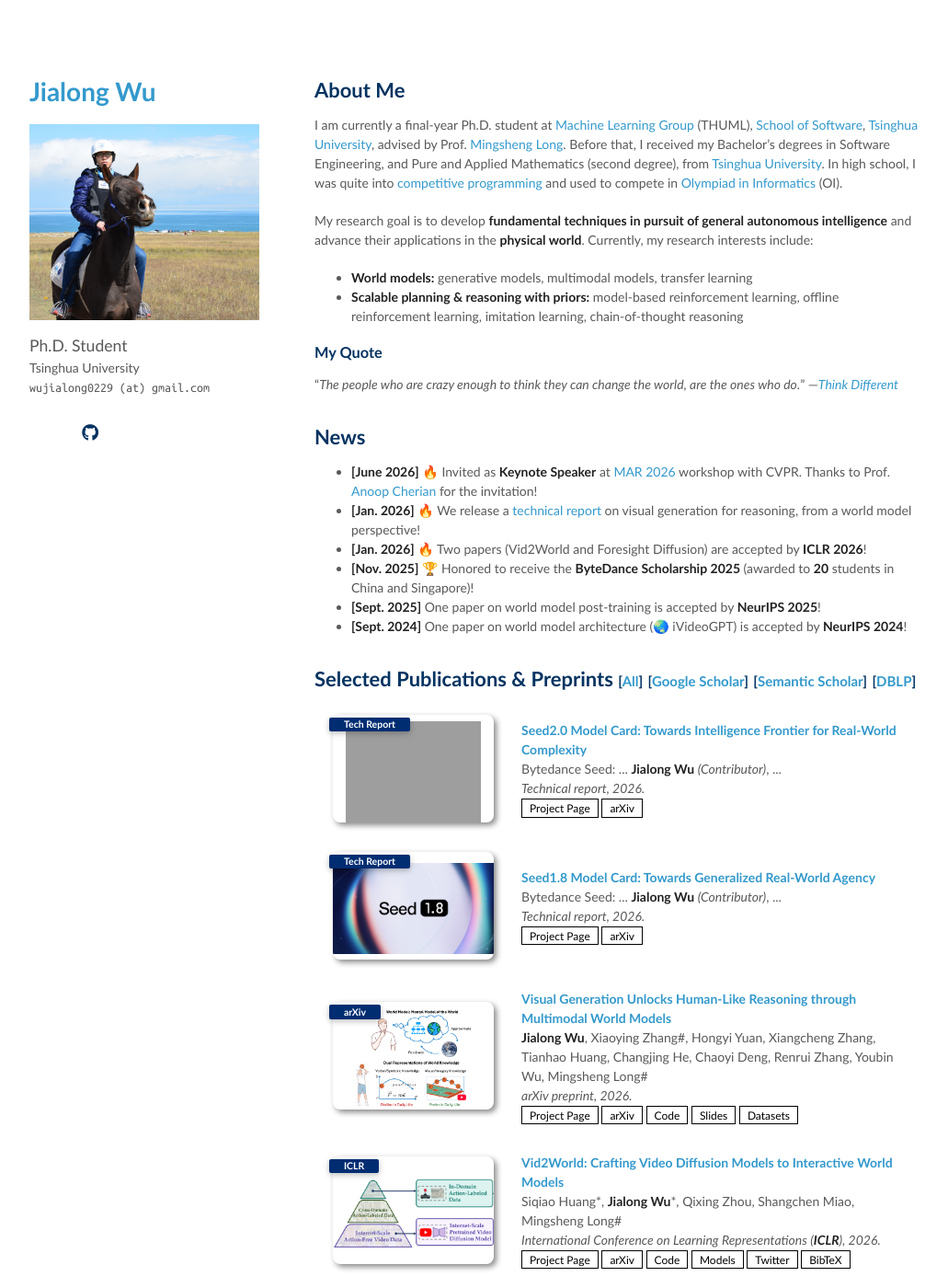
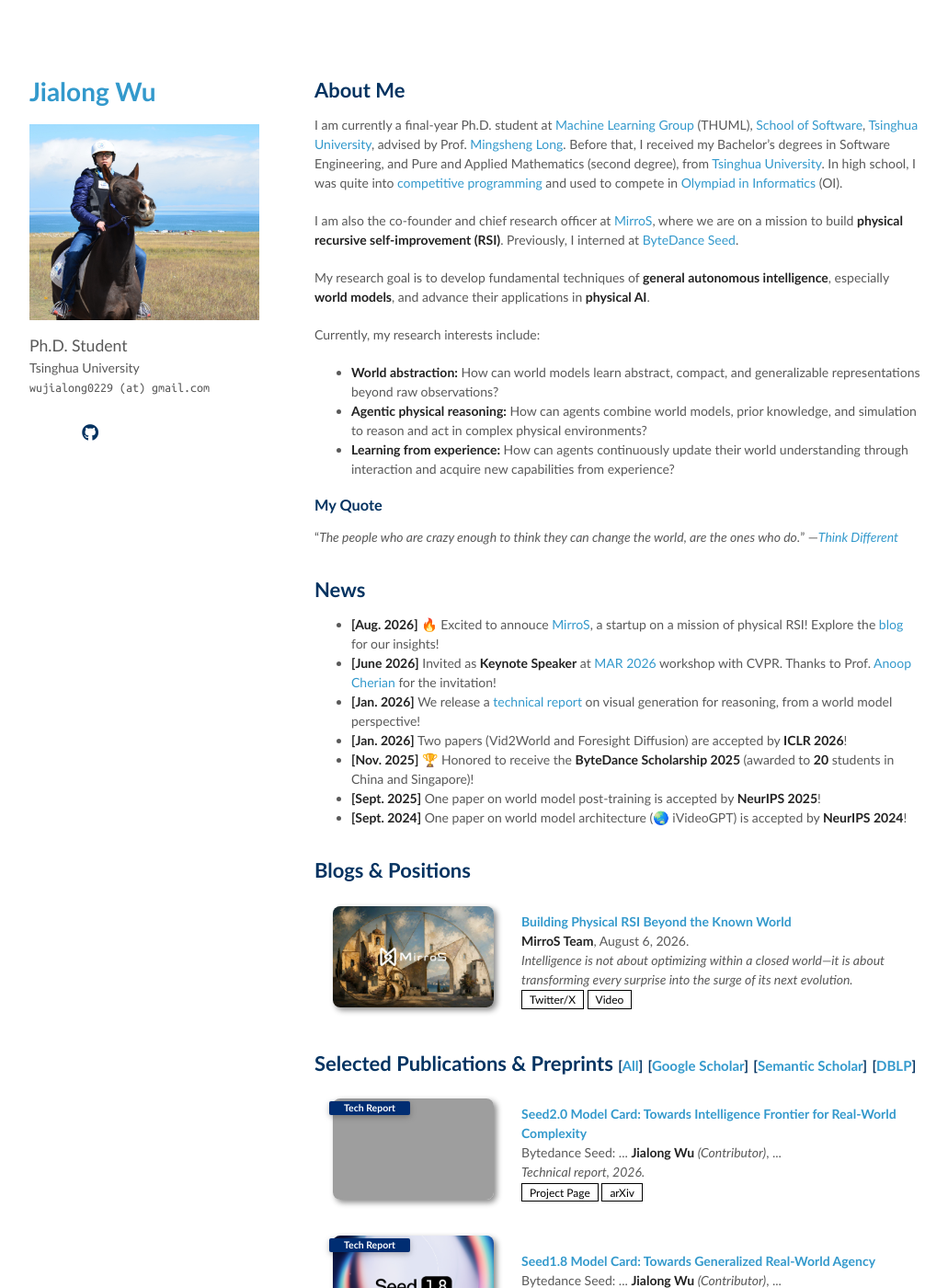
Before and after one commit to Manchery/manchery.github.io, a Jekyll site: the page built from index.md, in a window 1280 px wide and 1400 px high. Shown: the whole window at 92% size, without its empty margins (123-1154 px from the left). Built offline with Jekyll 4.4.1, drawn with Linux system fonts in a browser that asks for light colours; nearby versions of some CDN libraries; comment, search, counter and statistics services are not loaded; a style sheet for code colours, icons or effects is not loaded; some of the changed text lies outside the part shown; grey boxes are pictures that could not be loaded.

Commit message:
Add blogs section to homepage, update 'About Me' with new role at MirroS, and refine research interests. Include new blog entry and update experience details. Adjust CSS for consistent styling across publications and blogs.

```diff
--- a/_includes/about.md
+++ b/_includes/about.md
@@ -2,10 +2,15 @@
 
 I am currently a final-year Ph.D. student at <a href="https://github.com/thuml" target="_blank">Machine Learning Group</a> (THUML), <a href="https://www.thss.tsinghua.edu.cn/" target="_blank">School of Software</a>, <a href="https://www.tsinghua.edu.cn/en/" target="_blank">Tsinghua University</a>, advised by Prof. <a href="http://ise.thss.tsinghua.edu.cn/~mlong/" target="_blank">Mingsheng Long</a>. Before that, I received my Bachelor's degrees in Software Engineering, and Pure and Applied Mathematics (second degree), from <a href="https://www.tsinghua.edu.cn/en/" target="_blank">Tsinghua University</a>. In high school, I was quite into <a href="https://en.wikipedia.org/wiki/Competitive_programming" target="_blank">competitive programming</a> and used to compete in <a href="https://www.noi.cn/" target="_blank">Olympiad in Informatics</a> (OI).
 
-My research goal is to develop **fundamental techniques in pursuit of general autonomous intelligence** and advance their applications in the **physical world**. Currently, my research interests include:
+I am also the co-founder and chief research officer at [MirroS](https://mirros.ai), where we are on a mission to build **physical recursive self-improvement (RSI)**. Previously, I interned at [ByteDance Seed](https://seed.bytedance.com/zh/).
 
-- **World models:** generative models, multimodal models, transfer learning
-- **Scalable planning & reasoning with priors:** model-based reinforcement learning, offline reinforcement learning, imitation learning, chain-of-thought reasoning
+My research goal is to develop fundamental techniques of **general autonomous intelligence**, especially **world models**, and advance their applications in **physical AI**.
+
+Currently, my research interests include:
+
+- **World abstraction:** How can world models learn abstract, compact, and generalizable representations beyond raw observations?
+- **Agentic physical reasoning:** How can agents combine world models, prior knowledge, and simulation to reason and act in complex physical environments?
+- **Learning from experience:** How can agents continuously update their world understanding through interaction and acquire new capabilities from experience?
 
 <h3 style="margin-bottom:15px;">My Quote</h3>
 
--- /dev/null
+++ b/_includes/blogs.md
@@ -0,0 +1,27 @@
+<h2 id="blogs">Blogs & Positions</h2>
+
+<div class="blogs" style="margin-top:15px">
+<ol class="bibliography">
+
+<li>
+
+<div class="pub-row">
+  <div class="col-sm-3 abbr" style="position: relative;padding-right: 15px;padding-left: 15px;">
+    <img src="assets/blog/building-physical-rsi/thumbnail.jpg" class="teaser teaser-cover img-fluid z-depth-1">
+    <!-- <abbr class="badge">Research Insight</abbr> -->
+  </div>
+  <div class="col-sm-9" style="position: relative;padding-right: 15px;padding-left: 20px;padding-top: 5px;padding-bottom: 5px;">
+    <div class="title"><a href="https://mirros.ai/research/building-physical-rsi-beyond-the-known-world" target="_blank" rel="noopener noreferrer">Building Physical RSI Beyond the Known World</a></div>
+    <div class="author"><strong>MirroS Team</strong>, August 6, 2026.</div>
+    <div class="periodical"><em>Intelligence is not about optimizing within a closed world—it is about transforming every surprise into the surge of its next evolution.</em></div>
+    <div class="links">
+      <a href="https://x.com/MirroS_ai/status/2085070056741122115" class="btn btn-sm z-depth-0" role="button" target="_blank" rel="noopener noreferrer" style="font-size:12px;">Twitter/X</a>
+      <a href="https://x.com/MirroS_ai/status/2085070541296406621" class="btn btn-sm z-depth-0" role="button" target="_blank" rel="noopener noreferrer" style="font-size:12px;">Video</a>
+    </div>
+  </div>
+</div>
+
+</li>
+
+</ol>
+</div>
--- a/_includes/experience.md
+++ b/_includes/experience.md
@@ -1,3 +1,4 @@
 ## Experience
 
+- <span style="color: #39c;">Co-founder</span> & Chief Research Officer at [MirroS](https://seed.bytedance.com/zh/)<br />Aug 2026-*present*
 - Research Intern at [ByteDance Seed](https://seed.bytedance.com/zh/), on Vision Language Models and Multimodal World Models<br />March 2025-June 2026, Beijing, China
--- a/_includes/news.md
+++ b/_includes/news.md
@@ -1,10 +1,9 @@
 ## News
 
-- **[June 2026]** 🔥 Invited as **Keynote Speaker** at [MAR 2026](https://marworkshop.github.io/cvpr26/) workshop with CVPR. Thanks to Prof. [Anoop Cherian](https://users.cecs.anu.edu.au/~cherian/) for the invitation!
-<!-- - **[March 2026]** Invited remote talk at MERL Seminar Series, on world models and human-like reasoning. Record is available [here](https://www.youtube.com/watch?v=vT0jNMDGem4). Thanks to [Anoop Cherian](https://users.cecs.anu.edu.au/~cherian/) for the invitation! -->
-<!-- - **[Feb. 2026]** Invited remote talk at GDM London, on world models and human-like reasoning. Thanks to [Tengda Han](https://tengdahan.github.io/) for the invitation! -->
-- **[Jan. 2026]** 🔥 We release a [technical report](https://arxiv.org/abs/2601.19834) on visual generation for reasoning, from a world model perspective!
-- **[Jan. 2026]** 🔥 Two papers (Vid2World and Foresight Diffusion) are accepted by **ICLR 2026**!
+- **[Aug. 2026]** 🔥 Excited to annouce [MirroS](https://mirros.ai), a startup on a mission of physical RSI! Explore the [blog](https://mirros.ai/research/building-physical-rsi-beyond-the-known-world) for our insights!
+- **[June 2026]** Invited as **Keynote Speaker** at [MAR 2026](https://marworkshop.github.io/cvpr26/) workshop with CVPR. Thanks to Prof. [Anoop Cherian](https://users.cecs.anu.edu.au/~cherian/) for the invitation!
+- **[Jan. 2026]** We release a [technical report](https://arxiv.org/abs/2601.19834) on visual generation for reasoning, from a world model perspective!
+- **[Jan. 2026]** Two papers (Vid2World and Foresight Diffusion) are accepted by **ICLR 2026**!
 - **[Nov. 2025]** 🏆 Honored to receive the **ByteDance Scholarship 2025** (awarded to **20** students in China and Singapore)!
 - **[Sept. 2025]** One paper on world model post-training is accepted by **NeurIPS 2025**!
 - **[Sept. 2024]** One paper on world model architecture (🌏 iVideoGPT) is accepted by **NeurIPS 2024**!
--- a/_includes/publications.md
+++ b/_includes/publications.md
@@ -13,7 +13,7 @@
 
 <div class="pub-row">
   <div class="col-sm-3 abbr" style="position: relative;padding-right: 15px;padding-left: 15px;">
-    <img src="assets/pub/techreport2026_seed2.0/thumbnail.png" class="teaser img-fluid z-depth-1">
+    <img src="assets/pub/techreport2026_seed2.0/thumbnail.png" class="teaser teaser-cover img-fluid z-depth-1">
     <abbr class="badge">Tech Report</abbr>
   </div>
   <div class="col-sm-9 highlight" style="position: relative;padding-right: 15px;padding-left: 20px;padding-top: 5px;padding-bottom: 5px;">
@@ -62,7 +62,7 @@
 
 <div class="pub-row">
   <div class="col-sm-3 abbr" style="position: relative;padding-right: 15px;padding-left: 15px;">
-    <img src="assets/pub/techreport2026_seed1.8/thumbnail.jpg" class="teaser img-fluid z-depth-1">
+    <img src="assets/pub/techreport2026_seed1.8/thumbnail.jpg" class="teaser teaser-cover img-fluid z-depth-1">
     <abbr class="badge">Tech Report</abbr>
   </div>
   <div class="col-sm-9 highlight" style="position: relative;padding-right: 15px;padding-left: 20px;padding-top: 5px;padding-bottom: 5px;">
@@ -162,7 +162,7 @@
       <a href="https://arxiv.org/abs/2505.14357" class="btn btn-sm z-depth-0" role="button" target="_blank" style="font-size:12px;">arXiv</a>
       <a href="https://github.com/thuml/Vid2World" class="btn btn-sm z-depth-0" role="button" target="_blank" style="font-size:12px;">Code</a>
       <a href="https://huggingface.co/collections/thuml/vid2world" class="btn btn-sm z-depth-0" role="button" target="_blank" style="font-size:12px;">Models</a>
-      <a href="https://x.com/KnightNemo_/status/1925094869388952026" class="btn btn-sm z-depth-0" role="button" target="_blank" style="font-size:12px;">Twitter</a>
+      <a href="https://x.com/KnightNemo_/status/1925094869388952026" class="btn btn-sm z-depth-0" role="button" target="_blank" style="font-size:12px;">Twitter/X</a>
       <a href="assets/pub/iclr2026_vid2world/bibtex.txt" class="btn btn-sm z-depth-0" role="button" target="_blank" style="font-size:12px;">BibTeX</a>
     </div>
   </div>
--- a/assets/css/publications.css
+++ b/assets/css/publications.css
@@ -26,60 +26,63 @@ blockquote { background: var(--global-bg-color); border-left: 2px solid var(--gl
 
 @media print, screen and (min-width: 480px) {.col-sm-9 {width: 100%;}}
 
-.publications { margin-top: 2rem; }
+.publications, .blogs { margin-top: 2rem; }
 
-.publications h1 { color: var(--global-theme-color); font-size: 2rem; text-align: center; margin-top: 1em; margin-bottom: 1em; }
+:is(.publications, .blogs) h1 { color: var(--global-theme-color); font-size: 2rem; text-align: center; margin-top: 1em; margin-bottom: 1em; }
 
-.publications h2 { margin-bottom: 1rem; }
+:is(.publications, .blogs) h2 { margin-bottom: 1rem; }
 
-.publications h2 span { font-size: 1.5rem; }
+:is(.publications, .blogs) h2 span { font-size: 1.5rem; }
 
-.publications h2.year { color: #e8e8e8; border-top: 1px solid #e8e8e8; margin-top: 2rem; margin-bottom: 0rem; text-align: right; }
+:is(.publications, .blogs) h2.year { color: #e8e8e8; border-top: 1px solid #e8e8e8; margin-top: 2rem; margin-bottom: 0rem; text-align: right; }
 
-.publications ol.bibliography { list-style: none; padding: 0; margin-top: 0; }
+:is(.publications, .blogs) ol.bibliography { list-style: none; padding: 0; margin-top: 0; }
 
-.publications ol.bibliography li { min-height: 110px; margin-bottom: 0.5rem; }
+:is(.publications, .blogs) ol.bibliography li { min-height: 110px; margin-bottom: 0.5rem; }
 
-.publications ol.bibliography li .abbr { height: 8rem; margin-bottom: 0rem; }
+:is(.publications, .blogs) ol.bibliography li .abbr { height: 8rem; margin-bottom: 0rem; }
 
-.publications ol.bibliography li .abbr abbr { display: inline-block; background-color: var(--global-theme-color); padding-left: 1rem; padding-right: 1rem; position: absolute; top: 8px; left: 16px; }
+:is(.publications, .blogs) ol.bibliography li .abbr abbr { display: inline-block; background-color: var(--global-theme-color); padding-left: 1rem; padding-right: 1rem; position: absolute; top: 8px; left: 16px; }
 
-.publications ol.bibliography li .abbr abbr a { color: white; }
+:is(.publications, .blogs) ol.bibliography li .abbr abbr a { color: white; }
 
-.publications ol.bibliography li .abbr abbr a:hover { text-decoration: none; }
+:is(.publications, .blogs) ol.bibliography li .abbr abbr a:hover { text-decoration: none; }
 
-.publications ol.bibliography li .abbr .award { color: var(--global-theme-color) !important; border: 1px solid var(--global-theme-color); }
+:is(.publications, .blogs) ol.bibliography li .abbr .award { color: var(--global-theme-color) !important; border: 1px solid var(--global-theme-color); }
 
-.publications ol.bibliography li .title { font-weight: bolder; }
+:is(.publications, .blogs) ol.bibliography li .title { font-weight: bolder; }
 
-.publications ol.bibliography li .author a { border-bottom: 1px var(--global-theme-color); }
+:is(.publications, .blogs) ol.bibliography li .author a { border-bottom: 1px var(--global-theme-color); }
 
-.publications ol.bibliography li .author a:hover { border-bottom-style: solid; text-decoration: none; }
+:is(.publications, .blogs) ol.bibliography li .author a:hover { border-bottom-style: solid; text-decoration: none; }
 
-.publications ol.bibliography li .author > em { border-bottom: 1px solid; font-style: normal; }
+:is(.publications, .blogs) ol.bibliography li .author > em { border-bottom: 1px solid; font-style: normal; }
 
-.publications ol.bibliography li .links a.btn { background-color: #ffffff; color: #000000; border: 1px solid #000000; padding-left: 0.5rem; padding-right: 0.5rem; padding-top: 0.1rem; padding-bottom: 0.1rem; }
+:is(.publications, .blogs) ol.bibliography li .links a.btn { background-color: #ffffff; color: #000000; border: 1px solid #000000; padding-left: 0.5rem; padding-right: 0.5rem; padding-top: 0.1rem; padding-bottom: 0.1rem; }
 
 /* @media (prefers-color-scheme: dark) {
 .publications ol.bibliography li .links a.btn { color: #FFFFFF; border: 1px solid #FFFFFF; padding-left: 0.5rem; padding-right: 0.5rem; padding-top: 0.1rem; padding-bottom: 0.1rem; }
 
   } */
 
-.publications ol.bibliography li .links a.btn:hover { color: var(--global-theme-color); border-color: var(--global-theme-color); }
+:is(.publications, .blogs) ol.bibliography li .links a.btn:hover { color: var(--global-theme-color); border-color: var(--global-theme-color); }
 
-.publications ol.bibliography li .hidden { font-size: 0.875rem; max-height: 0px; overflow: hidden; text-align: justify; -webkit-transition: 0.15s ease; -moz-transition: 0.15s ease; -ms-transition: 0.15s ease; -o-transition: 0.15s ease; transition: all 0.15s ease; }
+:is(.publications, .blogs) ol.bibliography li .hidden { font-size: 0.875rem; max-height: 0px; overflow: hidden; text-align: justify; -webkit-transition: 0.15s ease; -moz-transition: 0.15s ease; -ms-transition: 0.15s ease; -o-transition: 0.15s ease; transition: all 0.15s ease; }
 
-.publications ol.bibliography li .hidden p { line-height: 1.4em; margin: 10px; }
+:is(.publications, .blogs) ol.bibliography li .hidden p { line-height: 1.4em; margin: 10px; }
 
-.publications ol.bibliography li .hidden pre { font-size: 1em; line-height: 1.4em; padding: 10px; }
+:is(.publications, .blogs) ol.bibliography li .hidden pre { font-size: 1em; line-height: 1.4em; padding: 10px; }
 
-.publications ol.bibliography li .hidden.open { max-height: 100em; -webkit-transition: 0.15s ease; -moz-transition: 0.15s ease; -ms-transition: 0.15s ease; -o-transition: 0.15s ease; transition: all 0.15s ease; }
+:is(.publications, .blogs) ol.bibliography li .hidden.open { max-height: 100em; -webkit-transition: 0.15s ease; -moz-transition: 0.15s ease; -ms-transition: 0.15s ease; -o-transition: 0.15s ease; transition: all 0.15s ease; }
 
-.publications ol.bibliography li div.abstract.hidden { border: dashed 1px var(--global-bg-color); }
+:is(.publications, .blogs) ol.bibliography li div.abstract.hidden { border: dashed 1px var(--global-bg-color); }
 
-.publications ol.bibliography li div.abstract.hidden.open { border-color: var(--global-text-color); }
+:is(.publications, .blogs) ol.bibliography li div.abstract.hidden.open { border-color: var(--global-text-color); }
 
-.publications ol.bibliography li .teaser { border-radius: 8px; box-shadow: 3px 3px 6px #888; height: 110px; width: 270px; margin-top: 5px; margin-left: 5px; margin-bottom: 5px; object-fit: contain; padding-top:7px}
+:is(.publications, .blogs) ol.bibliography li .teaser { border-radius: 8px; box-shadow: 3px 3px 6px #888; height: 110px; width: 270px; margin-top: 5px; margin-left: 5px; margin-bottom: 5px; object-fit: contain; padding-top:7px}
+
+/* Opt in when a teaser should fill its box without letterboxing. */
+:is(.publications, .blogs) ol.bibliography li .teaser.teaser-cover { object-fit: cover; object-position: center; padding-top: 0; }
 
 .pub-note { margin-bottom: 0.5rem; }
 
--- a/index.md
+++ b/index.md
@@ -5,6 +5,8 @@ layout: homepage
 {% include_relative _includes/about.md %}
 
 {% include_relative _includes/news.md %}
+
+{% include_relative _includes/blogs.md %}
 
 {% include_relative _includes/publications.md %}
 
```
Also changed, not shown: assets/blog/building-physical-rsi/thumbnail.jpg (added), assets/blog/building-physical-rsi/thumbnail2.jpg (added), 1 other file.
